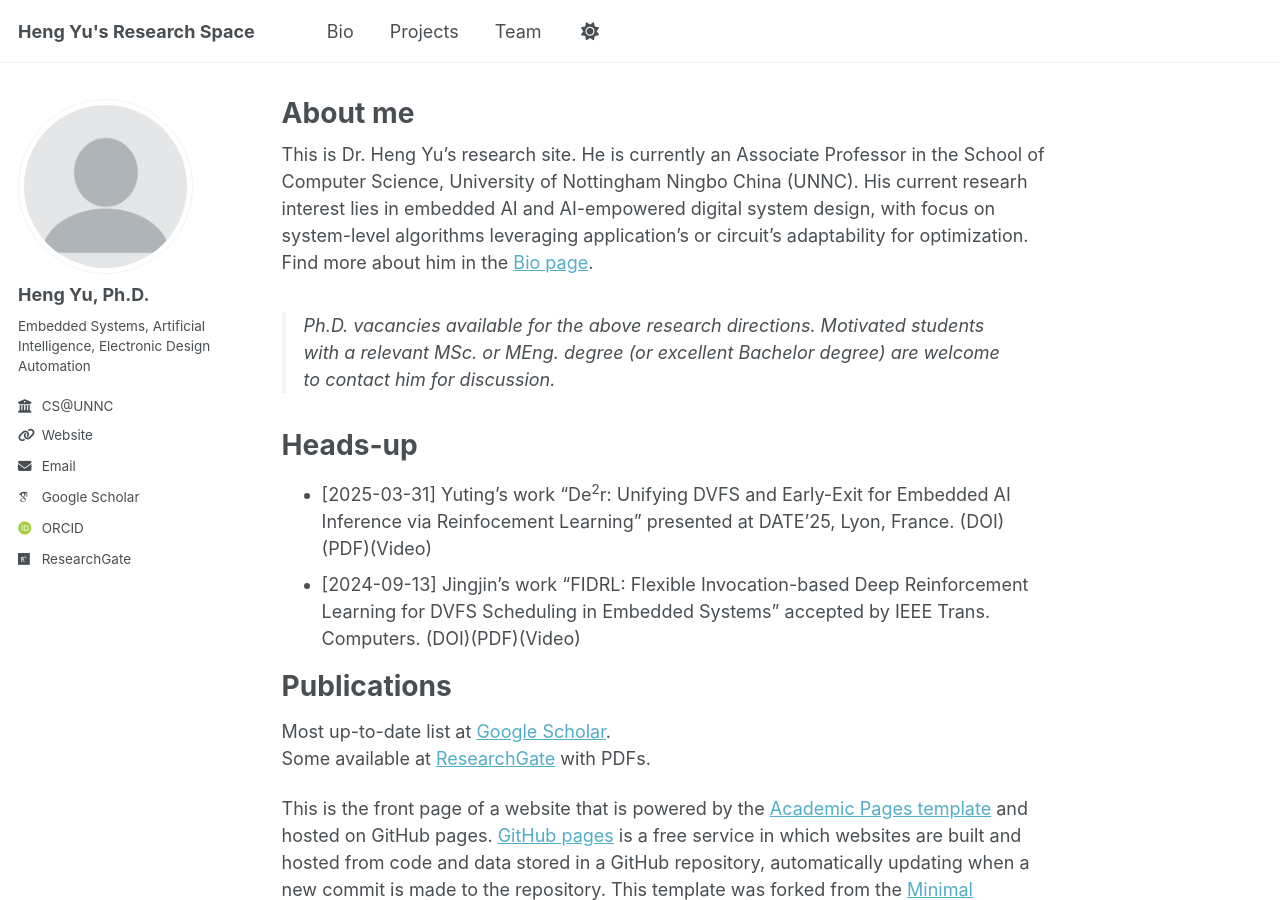
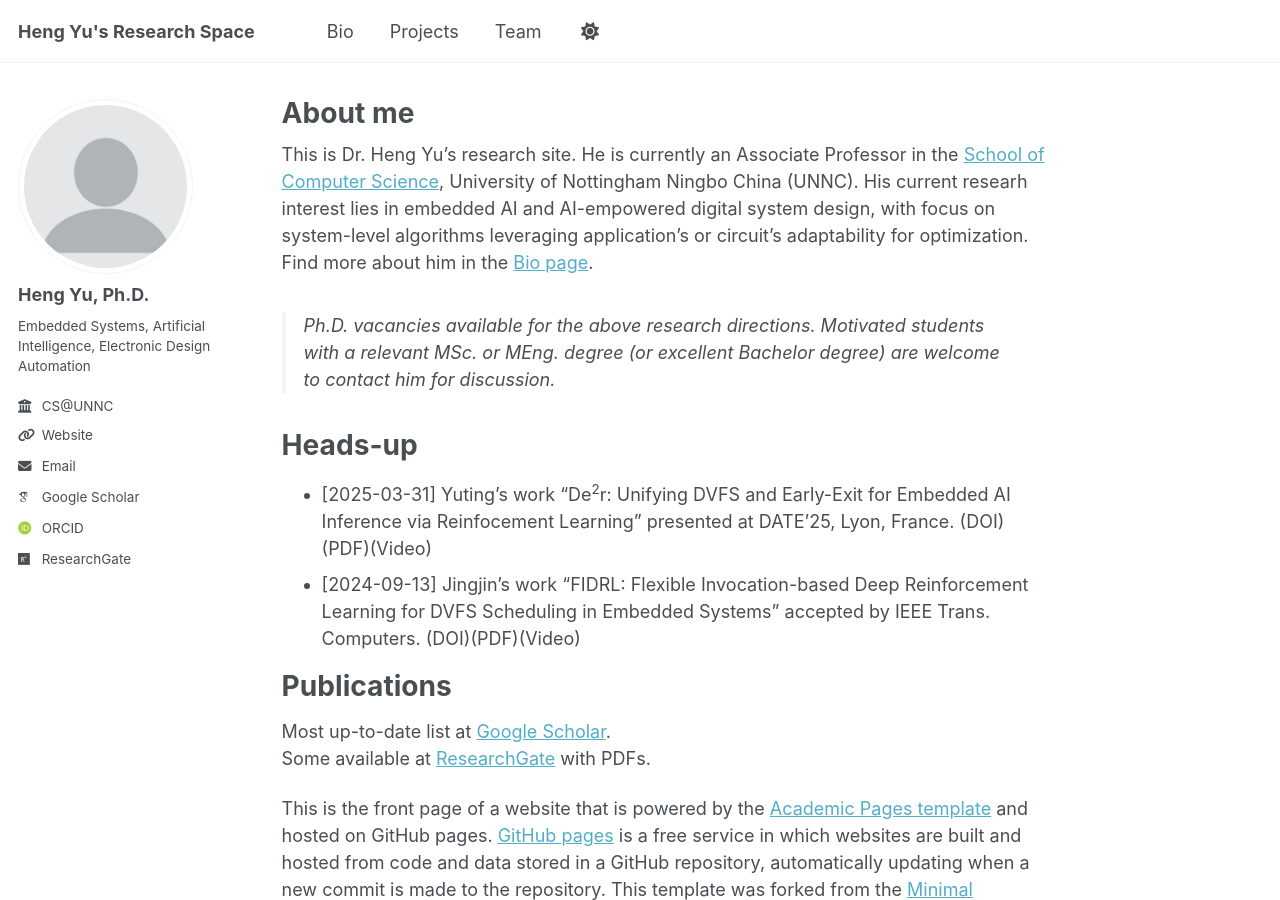
Before and after one commit to eleyuheng/eleyuheng.github.io, a Jekyll site: the page built from _pages/about.md, in a window 1280 px wide and 900 px high. Built offline with Jekyll 4.4.1, drawn with Linux system fonts in a browser that asks for light colours; some web fonts are replaced; a script that is not in the unit is left out; part of the change alters nothing that is shown.

```diff
--- a/_pages/about.md
+++ b/_pages/about.md
@@ -7,7 +7,7 @@ redirect_from:
   - /about.html
 ---
 
-This is Dr. Heng Yu's research site. He is currently an Associate Professor in the School of Computer Science, University of Nottingham Ningbo China (UNNC). His current researh interest lies in embedded AI and AI-empowered digital system design, with focus on system-level algorithms leveraging application's or circuit's adaptability for optimization. Find more about him in the [Bio page](https://eleyuheng.github.io/publications/).
+This is Dr. Heng Yu's research site. He is currently an Associate Professor in the [School of Computer Science](https://www.nottingham.edu.cn/en/science-engineering/departments-schools/cs/home.aspx), University of Nottingham Ningbo China (UNNC). His current researh interest lies in embedded AI and AI-empowered digital system design, with focus on system-level algorithms leveraging application's or circuit's adaptability for optimization. Find more about him in the [Bio page](https://eleyuheng.github.io/publications/).
 
 > Ph.D. vacancies available for the above research directions. Motivated students with a relevant MSc. or MEng. degree (or excellent Bachelor degree) are welcome to contact him for discussion.
 
```
